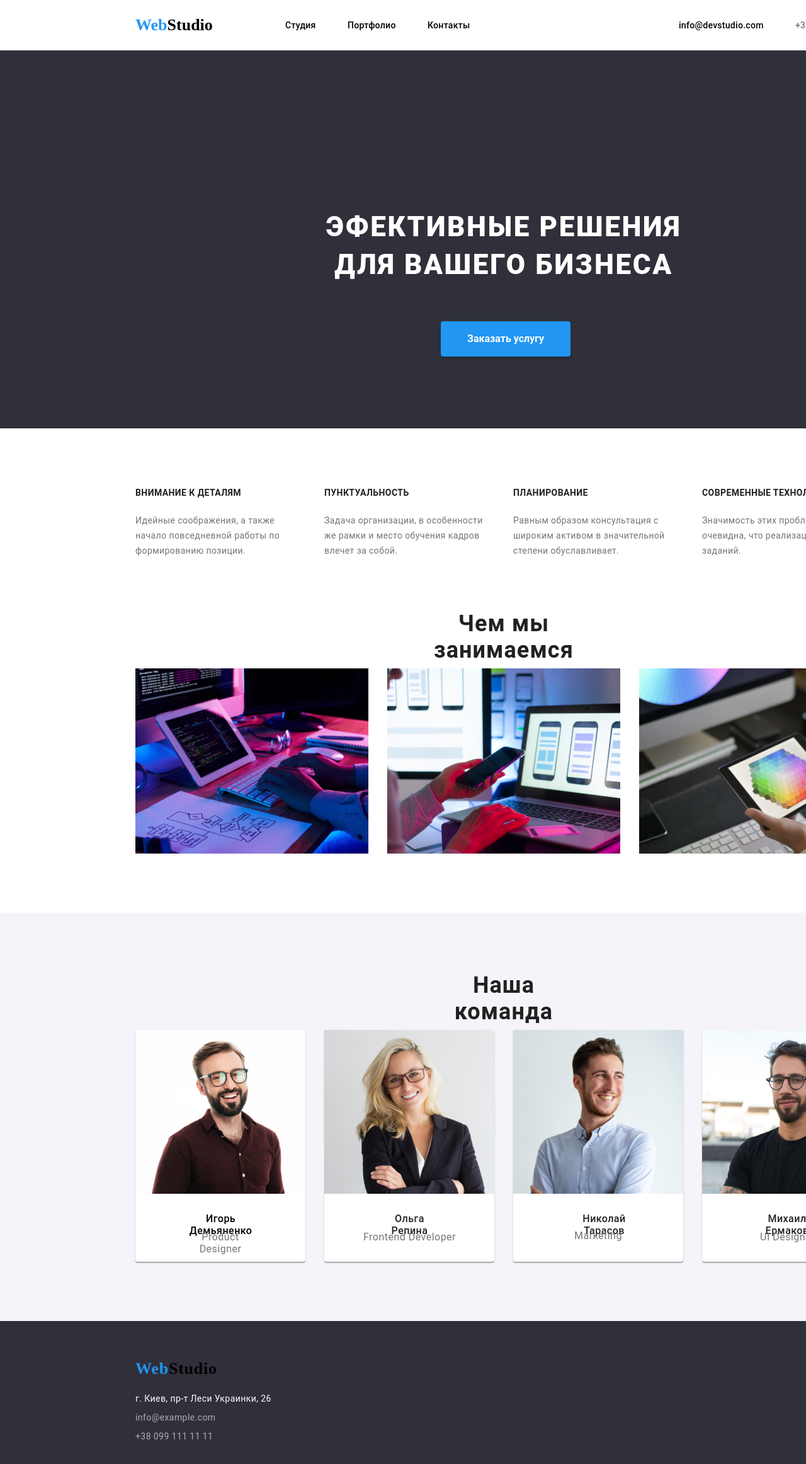
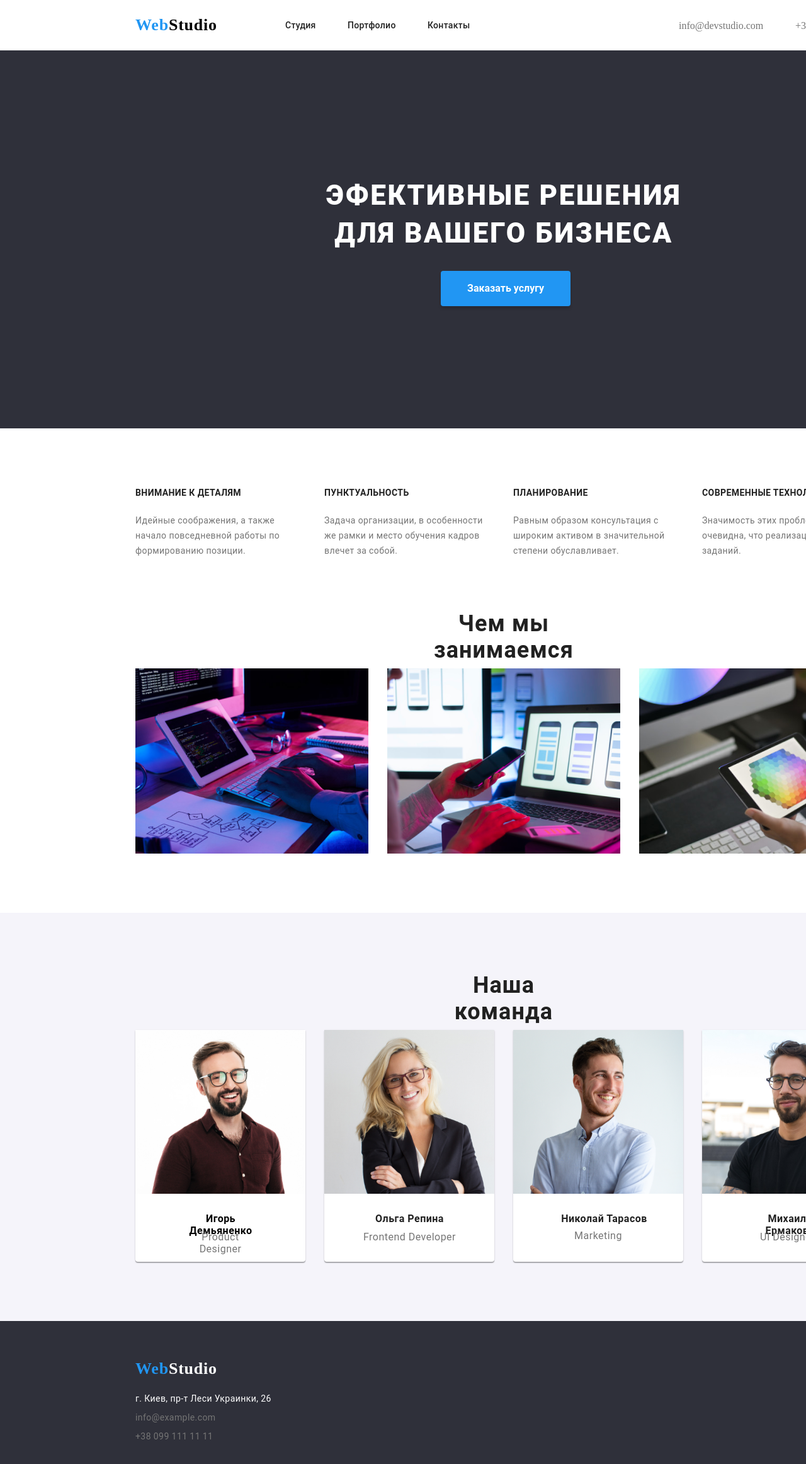
Before and after one commit to HeDo6puY/my-project, a plain HTML site: page index.html in a window 1280 px wide. Shown: the top 2324 px of the page at 63% size. Drawn offline with Linux system fonts and the light colour scheme.

Commit message:
Сохранить

```diff
--- a/index.html
+++ b/index.html
@@ -10,15 +10,14 @@
 <body>
     <!---->
     <header class="header">
-        <div class="header__logo">
-
+        <nav class="nav">
             <a class="WebStudio" href=""><span class="span_header_logo">Web</span>Studio</a>
-
-        </div>
-            <nav class="nav">
             <a class="Studio" href="">Студия</a></li>
             <a class="Portfolio" href="">Портфолио</a></li>
             <a class="Contact" href="">Контакты</a></li>
+        </nav>
+
+        <nav>
             <a class="mail" href="mailto:info@devstudio.com">info@devstudio.com</a></li>
             <a class="phone" href="tel:+380961111111">+38 096 111 11 11</a></li>
         </nav>
@@ -43,17 +42,17 @@
 
             <li>
                 <h2 class="h2_1">Внимание к деталям</h2>
-                <p class="sectione_p1">Идейные соображения, а также начало повседневной работы по формированию позиции.</p>
+                <p class="sectione_p1">Идейные соображения, а также <br>начало повседневной работы по <br>формированию позиции.</br></p>
             </li>
 
             <li>
                 <h2 class="h2_2">Пунктуальность</h2>
-                <p class="sectione_p2">Задача организации, в особенности же рамки и место обучения кадров влечет за собой.</p>
+                <p class="sectione_p2">Задача организации, в особенности <br> же рамки и место обучения кадров <br>влечет за собой.</br></p>
             </li>
 
             <li>
                 <h2 class="h2_3">Планирование</h2>
-                <p class="sectione_p3">Равным образом консультация с широким активом в значительной степени обуславливает.</p>
+                <p class="sectione_p3">Равным образом консультация с <br>широким активом в значительной <br> степени обуславливает.</br></p>
             </li>
 
             <li>
--- a/style.css
+++ b/style.css
@@ -10,65 +10,59 @@ li {
 ul {
     padding-left: 0; /* Сдвигаем список влево */
 }
+a {
+    text-decoration: none; /* Убираем подчёркивание */
+    color: #212121;
+}
 
 /**********************ALL_NAV************************************/
 .Studio {
+    position: absolute;
+    width: 49px;
+    height: 16px;
+    left: 453px;
+    top: 32px;
+
     font-family: Roboto;
     font-style: normal;
     font-weight: 500;
     font-size: 14px;
     line-height: 16px;
     letter-spacing: 0.02em;
-
-    transition: .2s linear;
-    text-decoration: none;
-    color: black;
-    position: absolute;
-    width: 49px;
-    height: 16px;
-    left: 453px;
-    top: 32px;
 }
 .Studio:hover {
     color: #2196F3;
 }
 .Portfolio {
+    position: absolute;
+    width: 77px;
+    height: 16px;
+    left: 552px;
+    top: 32px;
+
     font-family: Roboto;
     font-style: normal;
     font-weight: 500;
     font-size: 14px;
     line-height: 16px;
     letter-spacing: 0.02em;
-
-    transition: .2s linear;
-    text-decoration: none;
-    color: black;
-    position: absolute;
-    width: 77px;
-    height: 16px;
-    left: 552px;
-    top: 32px;
-
 }
 .Portfolio:hover {
     color: #2196F3;
 }
 .Contact {
+    position: absolute;
+    width: 68px;
+    height: 16px;
+    left: 679px;
+    top: 32px;
+
     font-family: Roboto;
     font-style: normal;
     font-weight: 500;
     font-size: 14px;
     line-height: 16px;
     letter-spacing: 0.02em;
-
-    transition: .2s linear;
-    text-decoration: none;
-    color: black;
-    position: absolute;
-    width: 68px;
-    height: 16px;
-    left: 679px;
-    top: 32px;
 }
 .Contact:hover {
     color: #2196F3;
@@ -76,7 +70,7 @@ ul {
 .mail {
     transition: .2s linear;
     text-decoration: none;
-    color: black;
+    color: #757575;
     position: absolute;
     width: 135px;
     height: 16px;
@@ -113,7 +107,7 @@ ul {
     right: 0;
     z-index: 1000;
 }
-.header__logo {
+.WebStudio {
     position: absolute;
     width: 145px;
     height: 31px;
@@ -126,15 +120,14 @@ ul {
     font-size: 26px;
     line-height: 31px;
 
-}
-/*WebStudio*/
-.WebStudio {
-    text-decoration: none;
+    letter-spacing: 0.03em;
+
     color: black;
 }
 .span_header_logo {
     color: #2196F3;
 }
+
 /*NAV*/
 .nav {
     font-family: Roboto;
@@ -162,7 +155,7 @@ ul {
     width: 696px;
     height: 120px;
     left: 452px;
-    top: 250px;
+    top: 200px;
 
     font-family: Roboto;
     font-style: normal;
@@ -181,7 +174,7 @@ ul {
     width: 200px;
     height: 50px;
     left: 700px;
-    top: 430px;
+    top: 350px;
 
     box-shadow: 0px 4px 4px rgba(0, 0, 0, 0.15);
     border-radius: 4px;
@@ -206,9 +199,6 @@ ul {
 }
 
 /*SECTION*/
-.sectione {
-
-}
 .h2_1 {
     position: absolute;
     width: 270px;
@@ -442,7 +432,7 @@ ul {
 
     font-family: Roboto;
     font-style: normal;
-    font-weight: 500;
+    font-weight: bold;
     font-size: 16px;
     line-height: 19px;
 
@@ -490,7 +480,7 @@ ul {
 
     font-family: Roboto;
     font-style: normal;
-    font-weight: 500;
+    font-weight: bold;
     font-size: 16px;
     line-height: 19px;
 
@@ -539,7 +529,7 @@ color: #757575;
 
     font-family: Roboto;
     font-style: normal;
-    font-weight: 500;
+    font-weight: bold;
     font-size: 16px;
     line-height: 19px;
 
@@ -589,7 +579,7 @@ color: #757575;
 
     font-family: Roboto;
     font-style: normal;
-    font-weight: 500;
+    font-weight: bold;
     font-size: 16px;
     line-height: 19px;
 
@@ -597,8 +587,9 @@ color: #757575;
     letter-spacing: 0.03em;
 
     color: #212121;
+
 }
-.UI_Designer {
+.UI_Designer{
     position: absolute;
     width: 87px;
     height: 19px;
@@ -642,6 +633,8 @@ color: #757575;
     line-height: 31px;
 
     letter-spacing: 0.03em;
+
+    color: #fff;
 }
 .div4_web {
     color: #2196F3;
@@ -680,7 +673,7 @@ color: #757575;
 
     letter-spacing: 0.03em;
 
-    color: rgba(255, 255, 255, 0.6);
+    color: #757575;
 }
 .div4_li3 {
     text-decoration: none;
@@ -698,5 +691,5 @@ color: #757575;
 
     letter-spacing: 0.03em;
 
-    color: rgba(255, 255, 255, 0.6);
+    color: #757575;
 }
```
Lines whose indentation alone changed are shown as unchanged.
